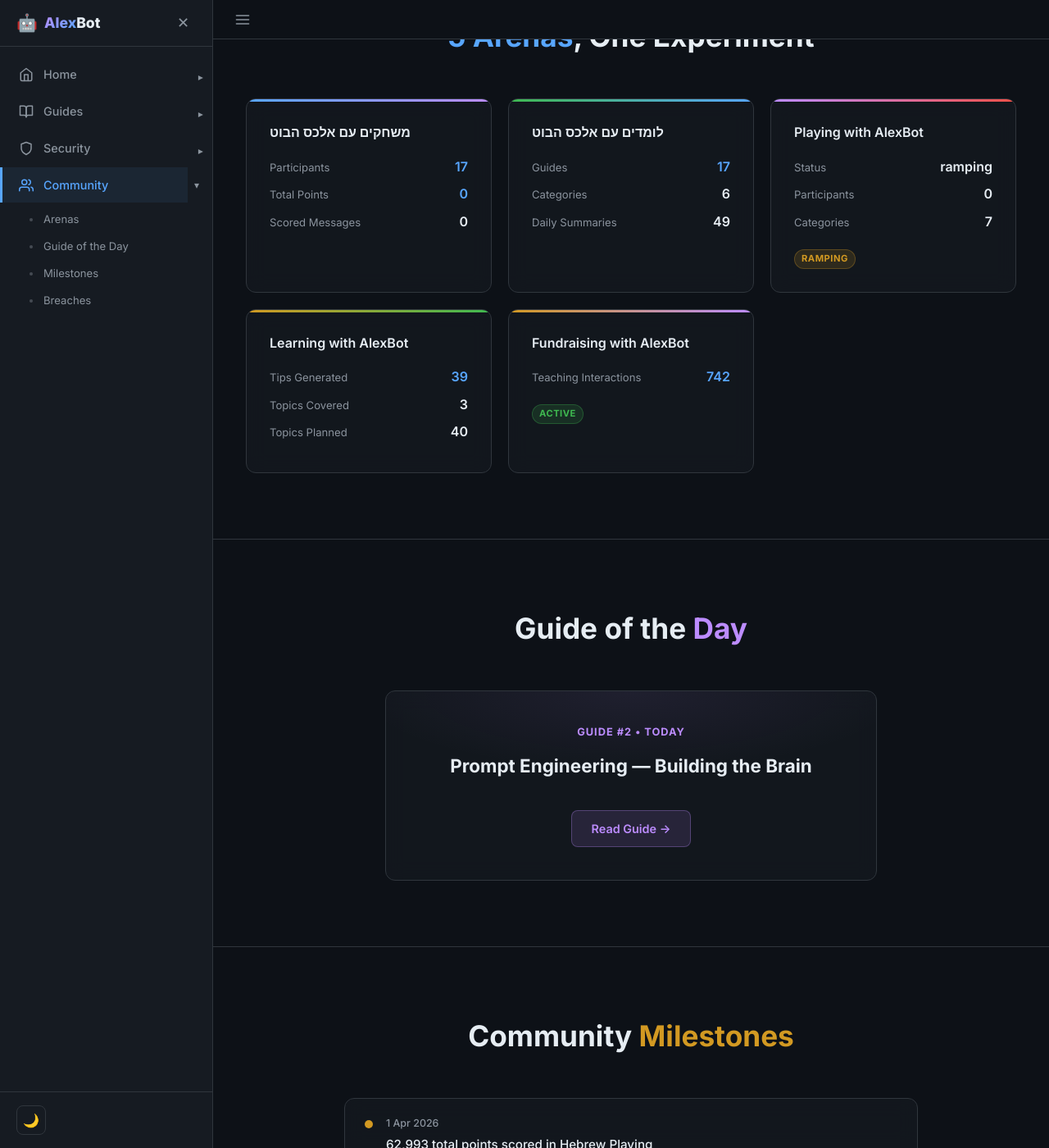
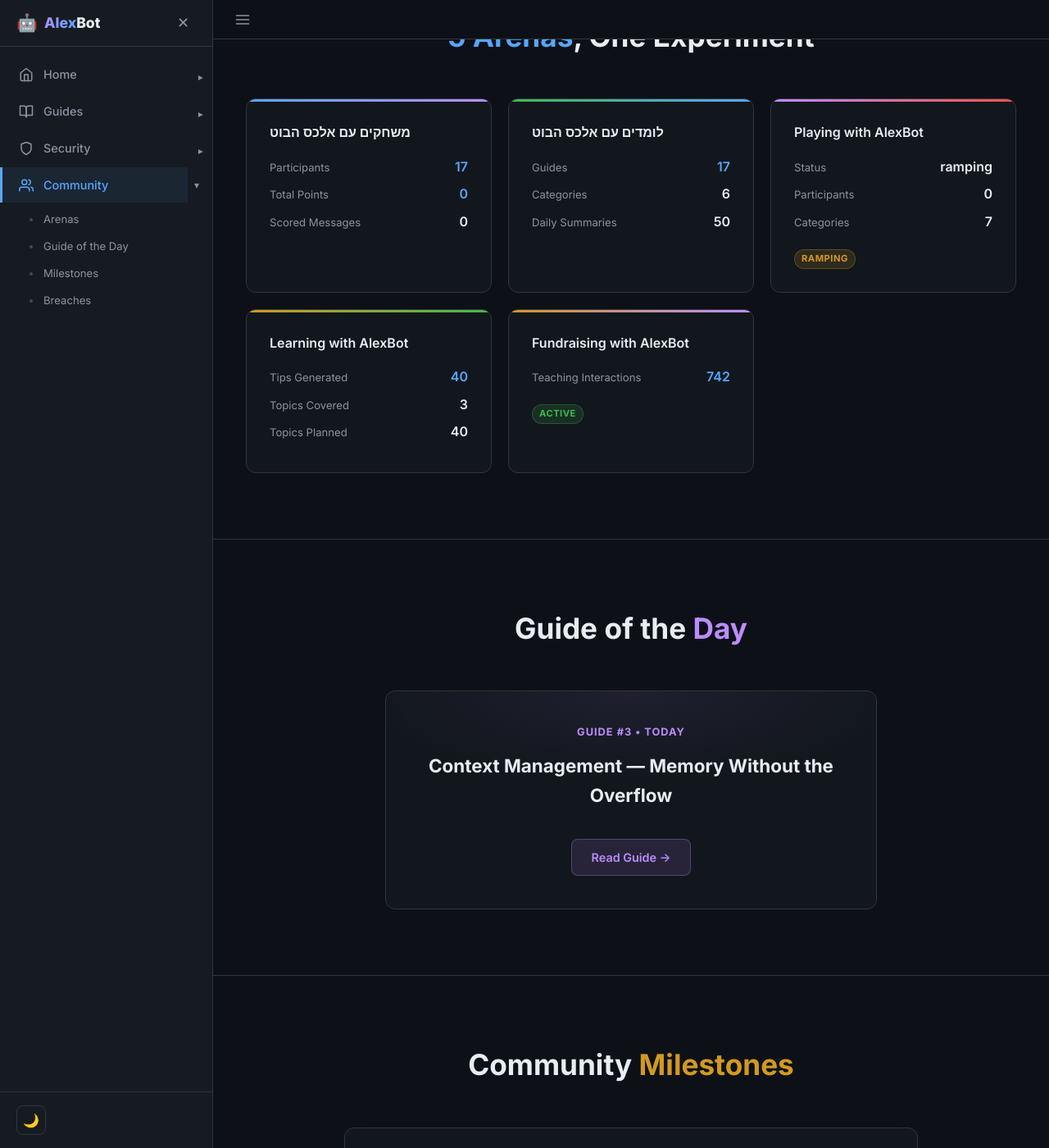
Before and after one commit to alexliv1234/alexbot-public, a Jekyll site: the page built from docs/community.html, in a window 1280 px wide and 1400 px high, scrolled down 450 px. Shown: the whole window at 82% size. Built offline with Jekyll 4.4.1, drawn with Linux system fonts in a browser that asks for light colours; some of the changed text lies outside the part shown.

Commit message:
📊 Auto-update community stats (2026-04-24_05-00)
Hebrew Playing: 17 players /  pts
Guides: 17 published | International: 0 playing

```diff
--- a/docs/assets/groups-data.json
+++ b/docs/assets/groups-data.json
@@ -1,6 +1,6 @@
 {
-  "lastUpdated": "2026-04-23",
-  "timestamp": "2026-04-23T17:00Z",
+  "lastUpdated": "2026-04-24",
+  "timestamp": "2026-04-24T02:00Z",
   "hebrewPlaying": {
     "name": "משחקים עם אלכס הבוט",
     "participants": 17,
@@ -12,7 +12,7 @@
     "name": "לומדים עם אלכס הבוט",
     "guides": 17,
     "categories": 6,
-    "dailySummaries": 49,
+    "dailySummaries": 50,
     "qaExchanges": 3
   },
   "intlPlaying": {
@@ -23,7 +23,7 @@
   },
   "intlLearning": {
     "name": "Learning with AlexBot",
-    "tipsGenerated": 39,
+    "tipsGenerated": 40,
     "topicsCovered": 3,
     "topicsPlanned": 40,
     "deliveryFailures": 1
@@ -53,9 +53,9 @@
     }
   ],
   "guideOfTheDay": {
-    "num": 2,
-    "title": "Prompt Engineering — Building the Brain",
-    "slug": "02-prompt-engineering"
+    "num": 3,
+    "title": "Context Management — Memory Without the Overflow",
+    "slug": "03-context-management"
   },
   "communityMilestones": [
     {
```
